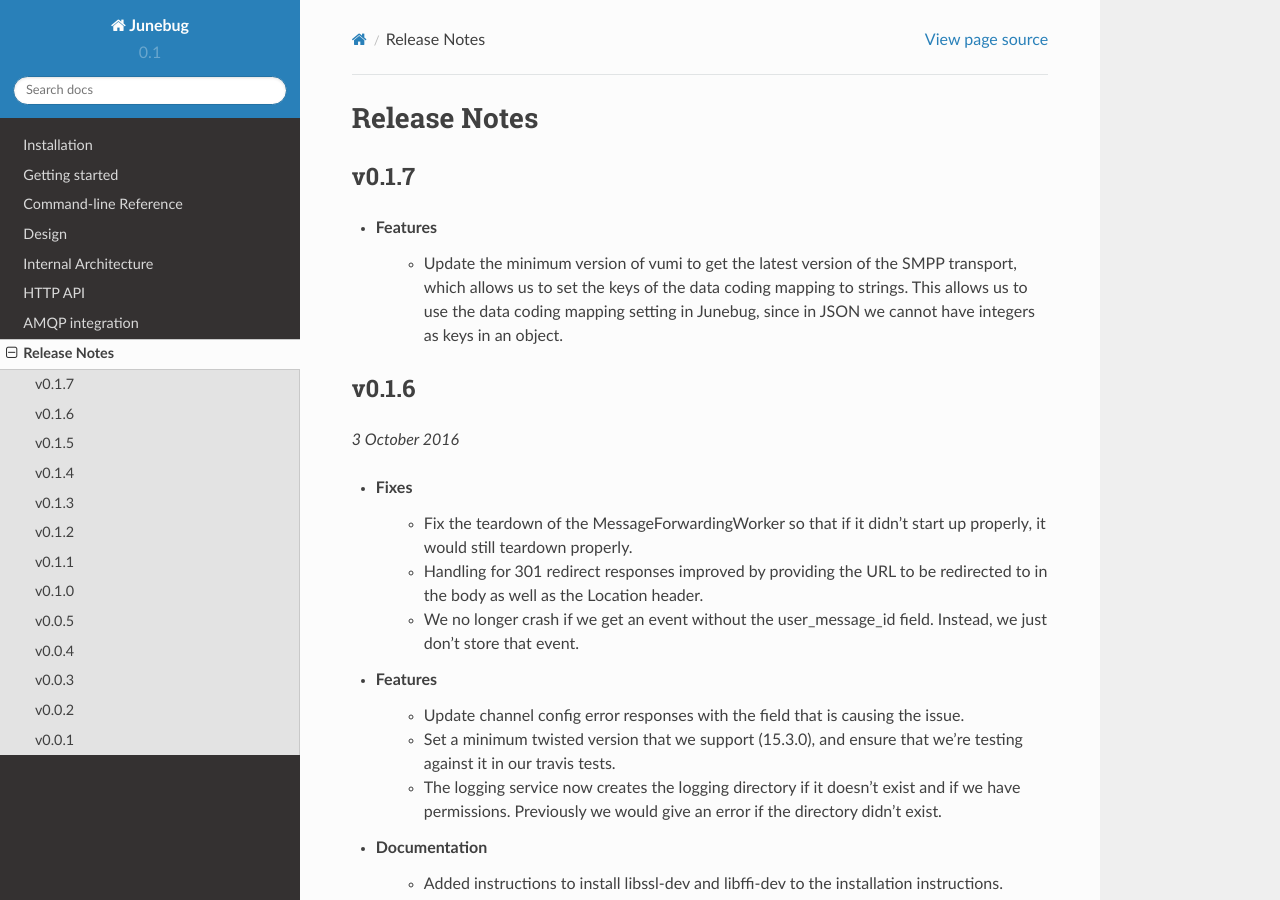
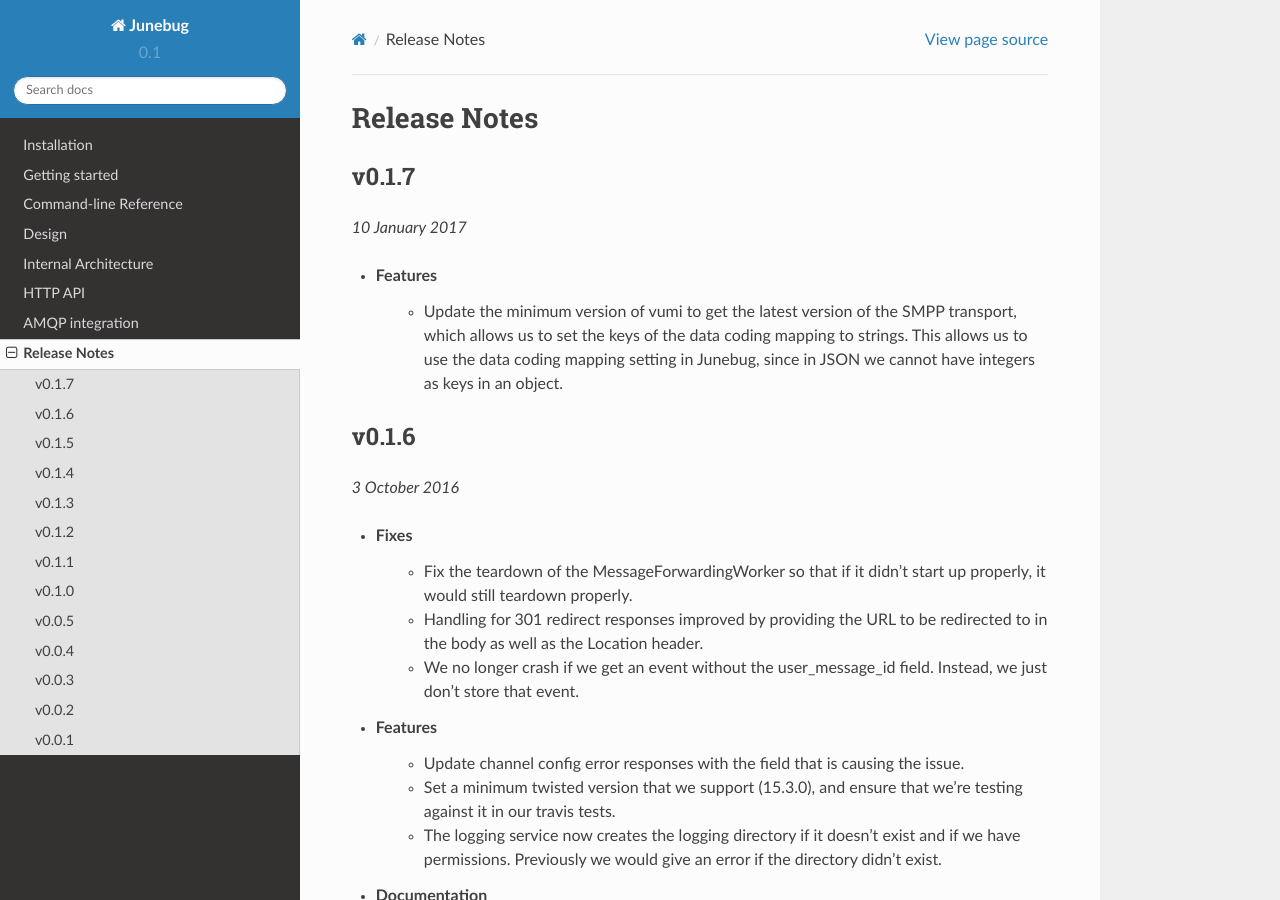
Before and after one commit to praekeltfoundation/junebug, a Sphinx documentation site: the page built from docs/release-notes.rst, in a window 1280 px wide and 900 px high. Built offline with Sphinx 7.4.7 and the Read the Docs theme 2.0.0, drawn with Linux system fonts in a browser that asks for light colours; pages that are not in the unit, such as notebooks, are missing from menus.

Commit message:
Add date to 0.1.7 release notes

```diff
--- a/docs/release-notes.rst
+++ b/docs/release-notes.rst
@@ -6,6 +6,9 @@
 v0.1.7
 ------
 .. Pull requests 110
+
+*10 January 2017*
+
 - Features
    - Update the minimum version of vumi to get the latest version of the SMPP
      transport, which allows us to set the keys of the data coding mapping to
```
